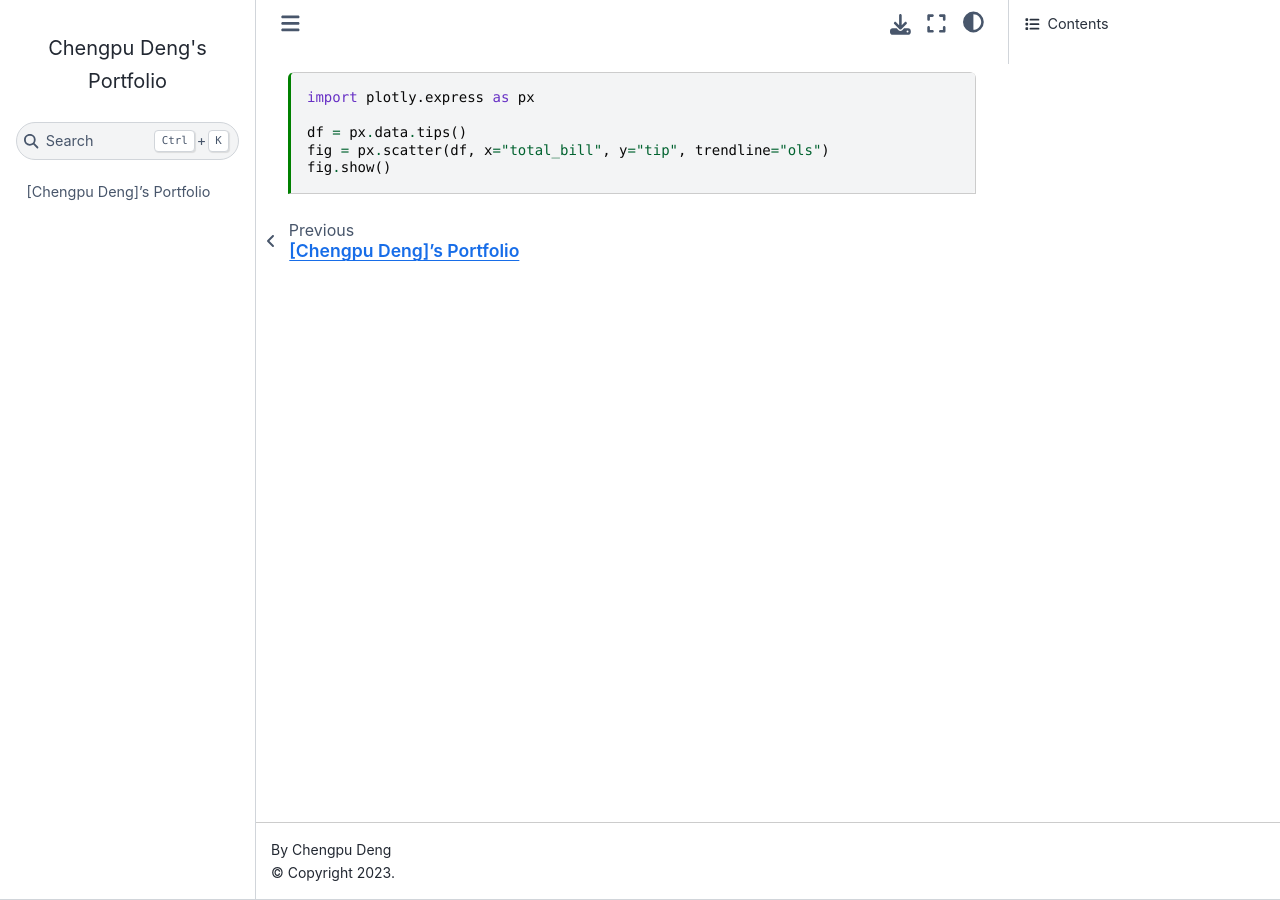
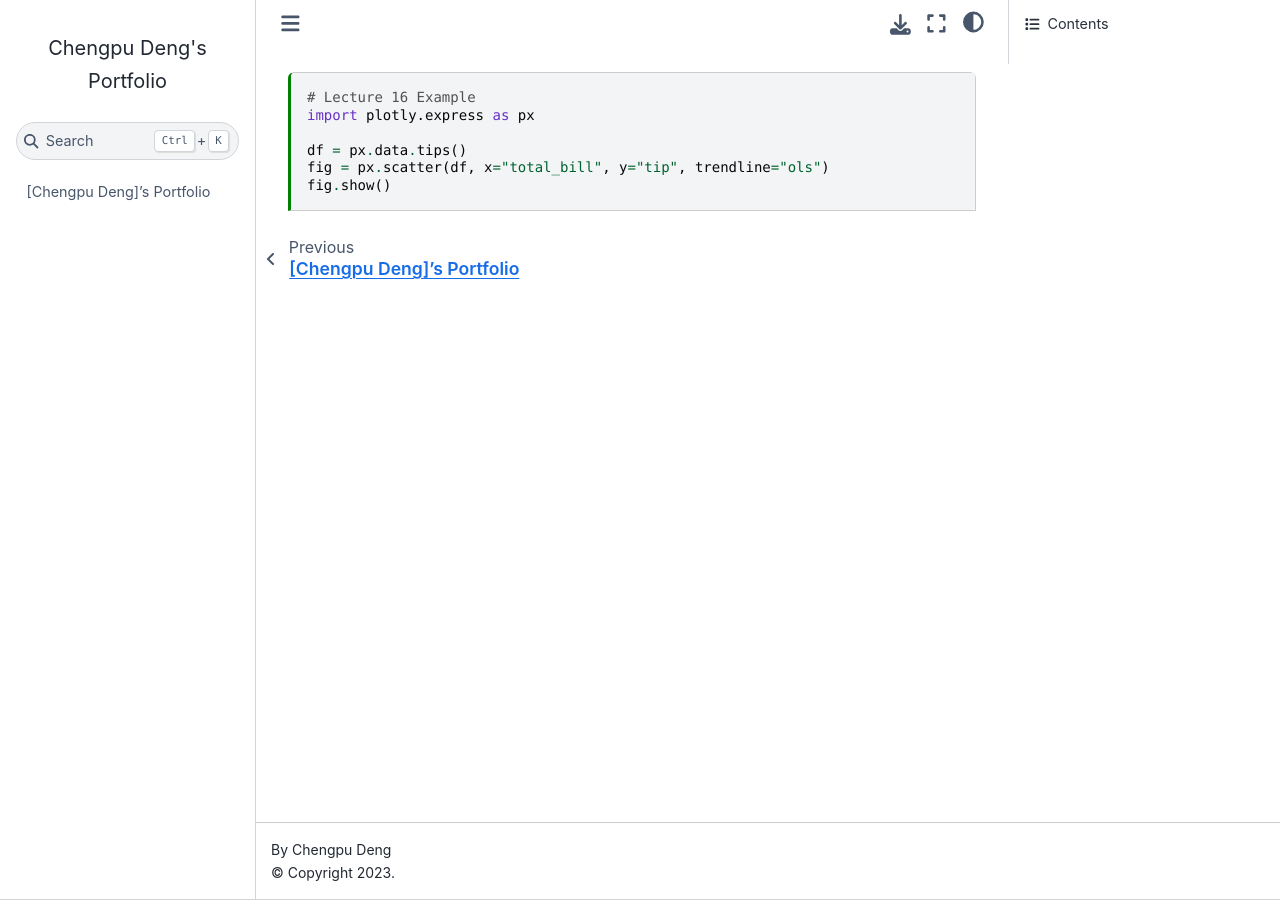
Before and after one commit to cd3593/cd3593.github.io, a Jupyter Book: the page built from lecture_16_example.ipynb, in a window 1280 px wide. Built offline with Jupyter Book 1.0.4 settings and Sphinx 7.4.7 and the Sphinx Book theme 1.1.4, drawn with Linux system fonts in a browser that asks for light colours; comment, search, counter and statistics services are not loaded.

Commit message:
Add Lecture 16 Example section and rebuild site

```diff
--- a/docs/lecture_16_example.html
+++ b/docs/lecture_16_example.html
@@ -334,7 +334,8 @@ document.write(`
 
   <div class="cell docutils container">
 <div class="cell_input docutils container">
-<div class="highlight-ipython3 notranslate"><div class="highlight"><pre><span></span><span class="kn">import</span><span class="w"> </span><span class="nn">plotly.express</span><span class="w"> </span><span class="k">as</span><span class="w"> </span><span class="nn">px</span>
+<div class="highlight-ipython3 notranslate"><div class="highlight"><pre><span></span><span class="c1"># Lecture 16 Example</span>
+<span class="kn">import</span><span class="w"> </span><span class="nn">plotly.express</span><span class="w"> </span><span class="k">as</span><span class="w"> </span><span class="nn">px</span>
 
 <span class="n">df</span> <span class="o">=</span> <span class="n">px</span><span class="o">.</span><span class="n">data</span><span class="o">.</span><span class="n">tips</span><span class="p">()</span>
 <span class="n">fig</span> <span class="o">=</span> <span class="n">px</span><span class="o">.</span><span class="n">scatter</span><span class="p">(</span><span class="n">df</span><span class="p">,</span> <span class="n">x</span><span class="o">=</span><span class="s2">&quot;total_bill&quot;</span><span class="p">,</span> <span class="n">y</span><span class="o">=</span><span class="s2">&quot;tip&quot;</span><span class="p">,</span> <span class="n">trendline</span><span class="o">=</span><span class="s2">&quot;ols&quot;</span><span class="p">)</span>
--- a/docs/searchindex.js
+++ b/docs/searchindex.js
@@ -1 +1 @@
-Search.setIndex({"alltitles": {"[Chengpu Deng]\u2019s Portfolio": [[0, null]]}, "docnames": ["index", "lecture_16_example"], "envversion": {"sphinx": 62, "sphinx.domains.c": 3, "sphinx.domains.changeset": 1, "sphinx.domains.citation": 1, "sphinx.domains.cpp": 9, "sphinx.domains.index": 1, "sphinx.domains.javascript": 3, "sphinx.domains.math": 2, "sphinx.domains.python": 4, "sphinx.domains.rst": 2, "sphinx.domains.std": 2, "sphinx.ext.intersphinx": 1}, "filenames": ["index.md", "lecture_16_example.ipynb"], "indexentries": {}, "objects": {}, "objnames": {}, "objtypes": {}, "terms": {"data": 1, "df": 1, "express": 1, "fig": 1, "import": 1, "ol": 1, "plotli": 1, "progress": 0, "px": 1, "scatter": 1, "show": 1, "tip": 1, "total_bil": 1, "trendlin": 1, "welcom": 0, "work": 0, "x": 1, "y": 1}, "titles": ["[Chengpu Deng]\u2019s Portfolio", "&lt;no title&gt;"], "titleterms": {"": 0, "chengpu": 0, "deng": 0, "portfolio": 0}})
+Search.setIndex({"alltitles": {"[Chengpu Deng]\u2019s Portfolio": [[0, null]]}, "docnames": ["index", "lecture_16_example"], "envversion": {"sphinx": 62, "sphinx.domains.c": 3, "sphinx.domains.changeset": 1, "sphinx.domains.citation": 1, "sphinx.domains.cpp": 9, "sphinx.domains.index": 1, "sphinx.domains.javascript": 3, "sphinx.domains.math": 2, "sphinx.domains.python": 4, "sphinx.domains.rst": 2, "sphinx.domains.std": 2, "sphinx.ext.intersphinx": 1}, "filenames": ["index.md", "lecture_16_example.ipynb"], "indexentries": {}, "objects": {}, "objnames": {}, "objtypes": {}, "terms": {"16": 1, "data": 1, "df": 1, "exampl": 1, "express": 1, "fig": 1, "import": 1, "lectur": 1, "ol": 1, "plotli": 1, "progress": 0, "px": 1, "scatter": 1, "show": 1, "tip": 1, "total_bil": 1, "trendlin": 1, "welcom": 0, "work": 0, "x": 1, "y": 1}, "titles": ["[Chengpu Deng]\u2019s Portfolio", "&lt;no title&gt;"], "titleterms": {"": 0, "chengpu": 0, "deng": 0, "portfolio": 0}})
```
Also changed, not shown: _toc.yml (line endings or trailing spaces), docs/_sources/lecture_16_example.ipynb, lecture_16_example.ipynb, 5 other files.
